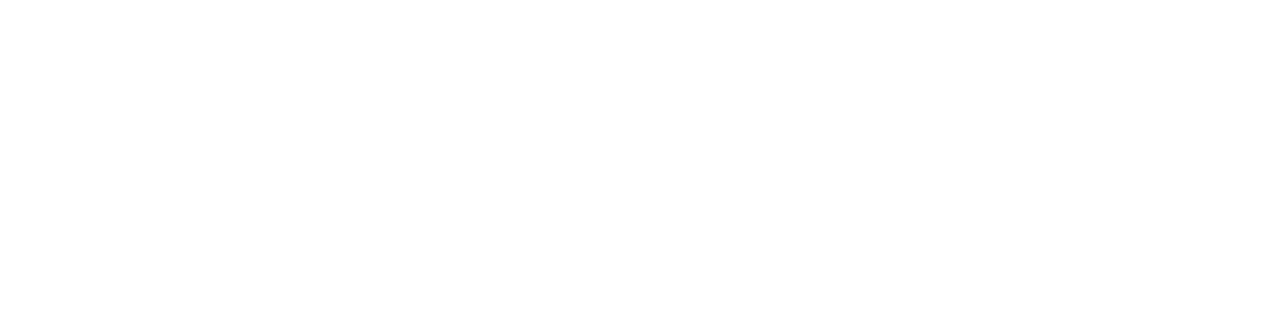
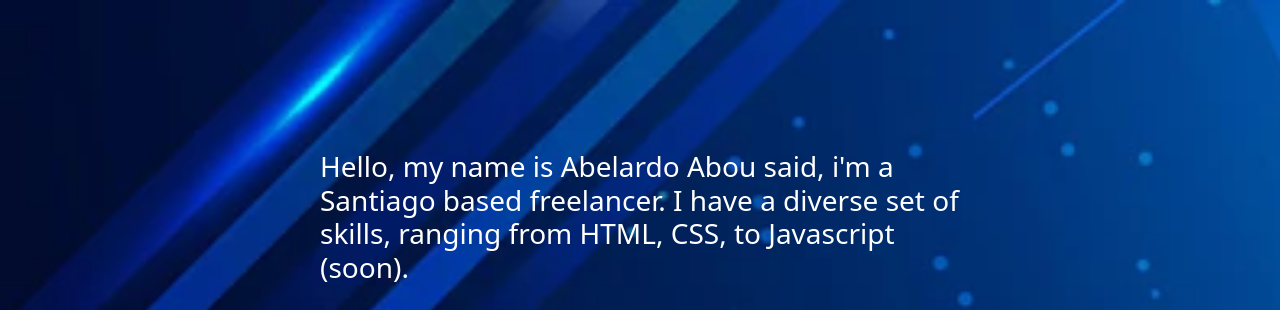
Before and after one commit to aseyan007/primer_portafolio, a plain HTML site: page index.html in a window 1280 px wide. Shown: the top 310 px of the page. Drawn offline with nearby package versions, Linux system fonts and the light colour scheme; the site is published under a folder, as on GitHub Pages, so addresses that start at the root find nothing.

Commit message:
background

```diff
--- a/assets/style.css
+++ b/assets/style.css
@@ -1,5 +1,5 @@
 body {
-  background-image: url(/assets/img/fondo.webp);
+  background-image: url(./img/fondo.webp);
   background-size: cover;
   background-repeat: no-repeat;
 }
```
